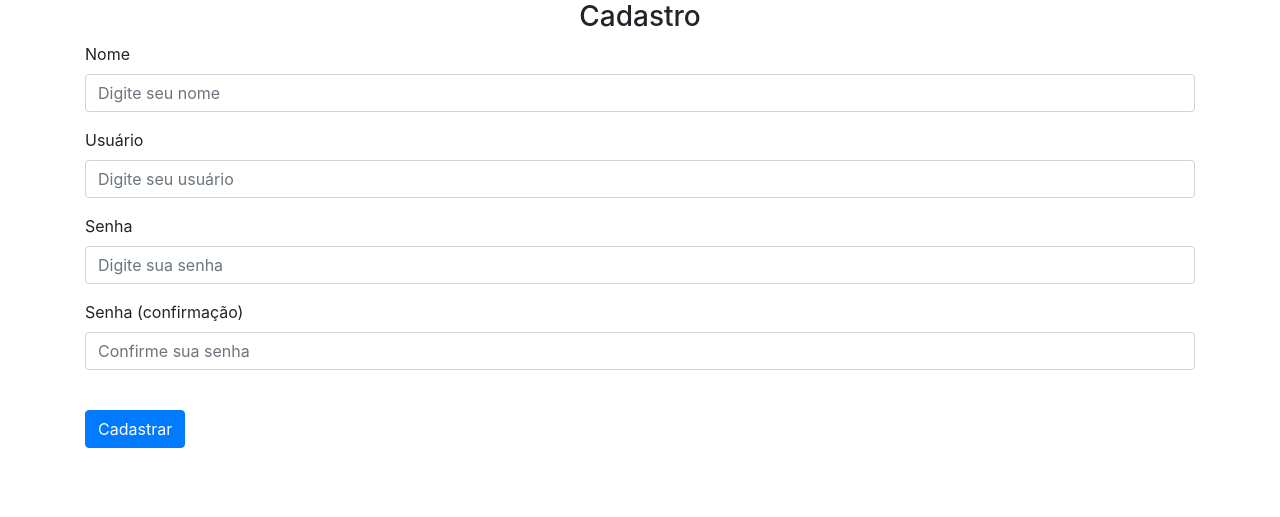
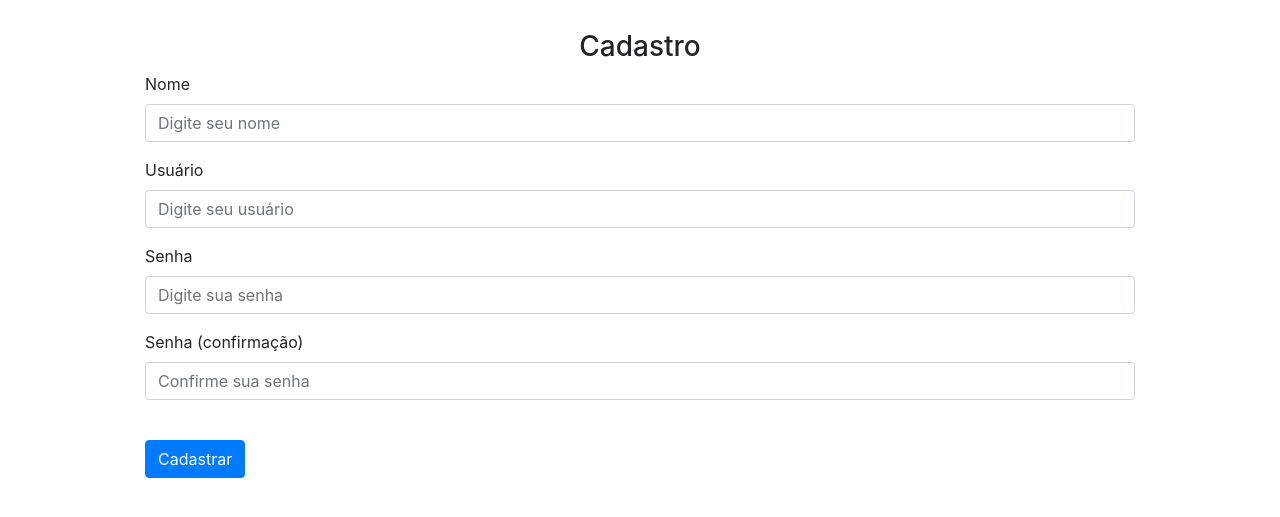
Before and after one commit to alannasimoes/LingProg_Calc_Nota, a Python web app: template website/templates/sign_up.html in a window 1280 px wide. Shown: the part 56-573 px from the top of the page. Run offline with Jinja, Linux system fonts and the light colour scheme; the template is opened without the code that fills it, so the values that code supplies are empty; some libraries are stand-ins or nearby versions.

Commit message:
fazendo o css da página de cadastro

```diff
--- a/website/static/style.css
+++ b/website/static/style.css
@@ -1,4 +1,5 @@
 /* Geral */
+
 .navbar-custom {
     background-color: #cf6910;
 }
@@ -28,3 +29,10 @@ nav a{
 
 
 /* Cadastro */
+
+#formulario-cadastro{
+    margin-top: 30px;
+    margin-bottom: 30px;
+    margin-left: 60px;
+    margin-right: 60px;
+}
--- a/website/templates/sign_up.html
+++ b/website/templates/sign_up.html
@@ -1,6 +1,8 @@
-{% extends "base.html" %} {% block title %}Sign Up{% endblock %} {% block
-content %}
+{% extends "base.html" %}
+{% block title %}Sign Up{% endblock %}
+{% block content %}
 <form method="POST">
+  <div id="formulario-cadastro">
     <h3 align="center">Cadastro</h3>
     <div class="form-group">
       <label for="nome">Nome</label>
@@ -44,5 +46,6 @@ content %}
     </div>
     <br />
     <button type="submit" class="btn btn-primary">Cadastrar</button>
+  </div>
 </form>
 {% endblock %}
```
Lines whose indentation alone changed are shown as unchanged.
